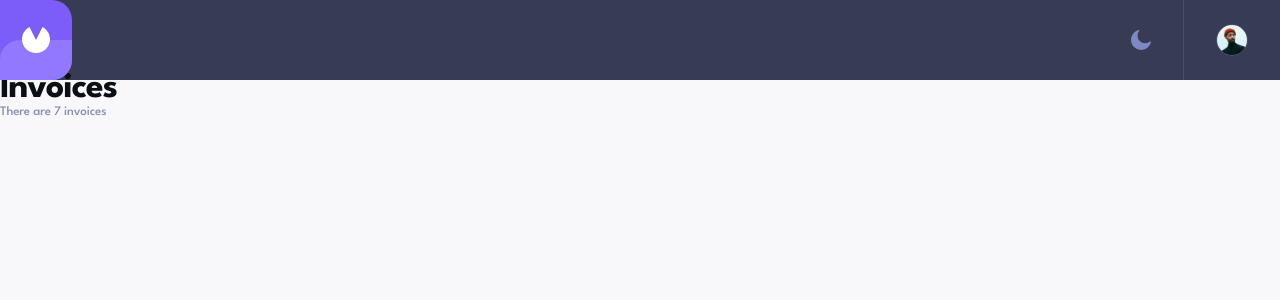
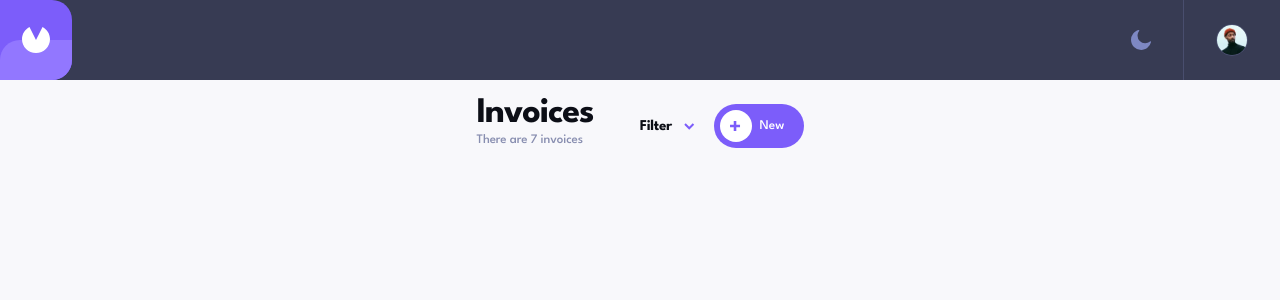
Before and after one commit to dbslapitan/fem-invoice, an Angular app: page / in a window 1280 px wide. Shown: the top 300 px of the page. Built offline with nearby package versions, Linux system fonts and the light colour scheme.

Commit message:
Add design for the title, filter and new.

```diff
--- a/angular.json
+++ b/angular.json
@@ -94,5 +94,8 @@
         }
       }
     }
+  },
+  "cli": {
+    "analytics": false
   }
 }
--- a/src/app/invoices-home/invoices-home.component.css
+++ b/src/app/invoices-home/invoices-home.component.css
@@ -1,3 +1,30 @@
+:host{
+  display: flex;
+  height: 2.75rem;
+  justify-content: space-between;
+  width: 20.4375rem;
+  margin: 2rem auto;
+}
+
+.filter{
+  background-color: inherit;
+  border: none;
+  color: var(--invoices-title);
+  font-size: 0.9375rem;
+  font-weight: 700;
+  line-height: 1;
+  letter-spacing: -0.015625rem;
+}
+
+.filter-and-add{
+  display: flex;
+}
+
+.filter > span{
+  content: url("../../assets/icon-arrow-down.svg");
+  margin-left: 0.75rem;
+}
+
 .invoice-count{
   color: var(--invoices-count);
   font-size: 0.8125rem;
@@ -6,8 +33,31 @@
   letter-spacing: -0.00625rem;
 }
 
+.new-invoice{
+  align-items: center;
+  display: flex;
+  background-color: #7C5DFA;
+  border-radius: 1.5rem;
+  color: #FFFFFF;
+  margin-left: 1.15875rem;
+  width: 5.625rem;
+}
+
+.new-invoice-design{
+  background-color: #FFFFFF;
+  background-image: url("../../assets/icon-plus.svg");
+  background-repeat: no-repeat;
+  background-position: center;
+  border-radius: 1.5rem;
+  display: inline-block;
+  height: 2rem;
+  margin: 0.375rem 0.5rem 0.375rem 0.375rem;
+  width: 2rem;
+}
+
 .title{
   color: var(--invoices-title);
+  display: flex;
   font-size: 1.5rem;
   font-weight: 700;
   line-height: 0.91667;
@@ -15,5 +65,11 @@
 }
 
 .title-container{
+  align-items: flex-start;
+  display: inline-flex;
+  gap: 3px;
+  justify-content: flex-end;
+  flex-direction: column;
+  height: inherit;
   width: fit-content;
 }
--- a/src/app/invoices-home/invoices-home.component.html
+++ b/src/app/invoices-home/invoices-home.component.html
@@ -5,3 +5,7 @@
     <p class="invoice-count">7 invoices</p>
   </ng-template>
 </div>
+<div class="filter-and-add">
+  <button class="filter" (click)="filterClicked()">Filter<span></span></button>
+  <button class="new-invoice"><span class="new-invoice-design"></span>New</button>
+</div>
--- a/src/app/invoices-home/invoices-home.component.ts
+++ b/src/app/invoices-home/invoices-home.component.ts
@@ -21,4 +21,7 @@ export class InvoicesHomeComponent implements OnInit{
       map(({ matches }) => matches)
     );
   }
+
+  filterClicked(){
+  }
 }
```
